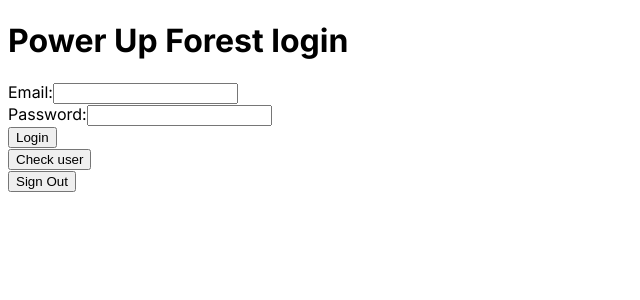
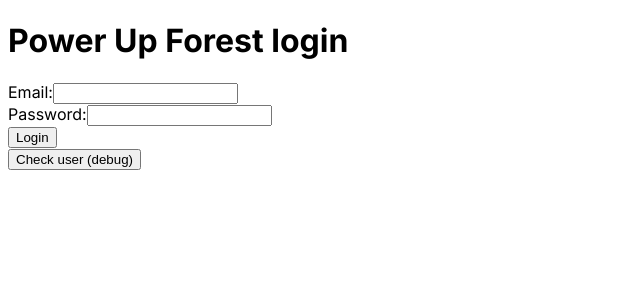
Before and after one commit to beecurrie/power-up-forest, a Next.js app: page /login in a window 1280 px wide. Shown: the top 300 px of the page, without its empty margins (0-640 px from the left). Built offline with nearby package versions, Linux system fonts and the light colour scheme; no server answers.

Commit message:
fix typo

```diff
--- a/src/components/form.js
+++ b/src/components/form.js
@@ -29,6 +29,7 @@ export default function Form({ formType }) {
 
     // need to set the persistence to session
     setPersistence(auth, browserSessionPersistence);
+
     const loginUser = (email, password) => {
         signInWithEmailAndPassword (auth, email, password)
         .then((userCredential) => {
@@ -47,6 +48,7 @@ export default function Form({ formType }) {
             console.log("ErrorMessage :" + errorMessage);
         });
     }
+
     const createUser = (email, password) => {
         createUserWithEmailAndPassword(auth, email, password)
         .then((userCredential) => {
@@ -78,7 +80,7 @@ export default function Form({ formType }) {
             setEmailError("A valid email is required");
             return;
         }
-        if (password === "" && password.length < 6) {
+        if (password === "" || password.length < 6) {
             setPasswordError("Password is required and must be at least 6 characters");
             return;
         }
@@ -110,10 +112,8 @@ export default function Form({ formType }) {
     </div>
         <button type="submit">{formType === "login" ? "Login" : "Signup"}</button>
     </form>
+    <button onClick={ CheckLoggedInUser }>Check user (debug)</button>
 
-    <button onClick={ CheckLoggedInUser }>Check user</button>
-
-    <SignOutButton />
 
     </>
     )
```
